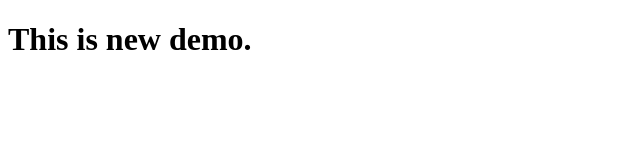
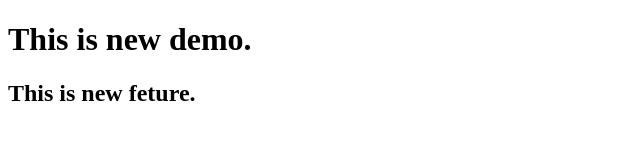
Before and after one commit to yashMakwana55/localdemo, a plain HTML site: page index.html in a window 1280 px wide. Shown: the whole page, without its empty margins (0-640 px from the left). Drawn offline with Linux system fonts and the light colour scheme.

Commit message:
New Branch

```diff
--- a/index.html
+++ b/index.html
@@ -5,5 +5,6 @@
 </head>
 <body>
     <h1>This is new demo.</h1>
+    <h2>This is new feture.</h2>
 </body>
 </html>
```
